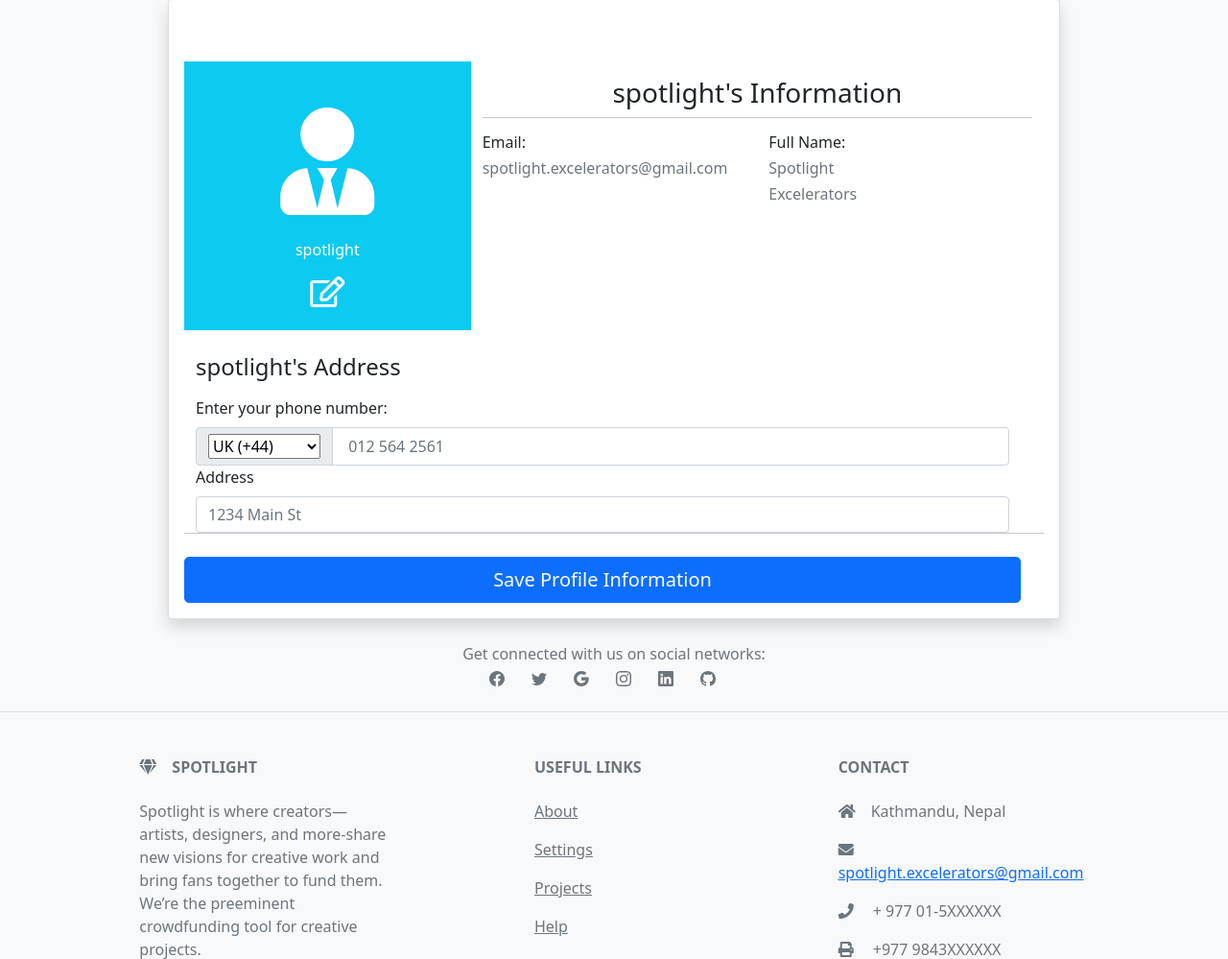
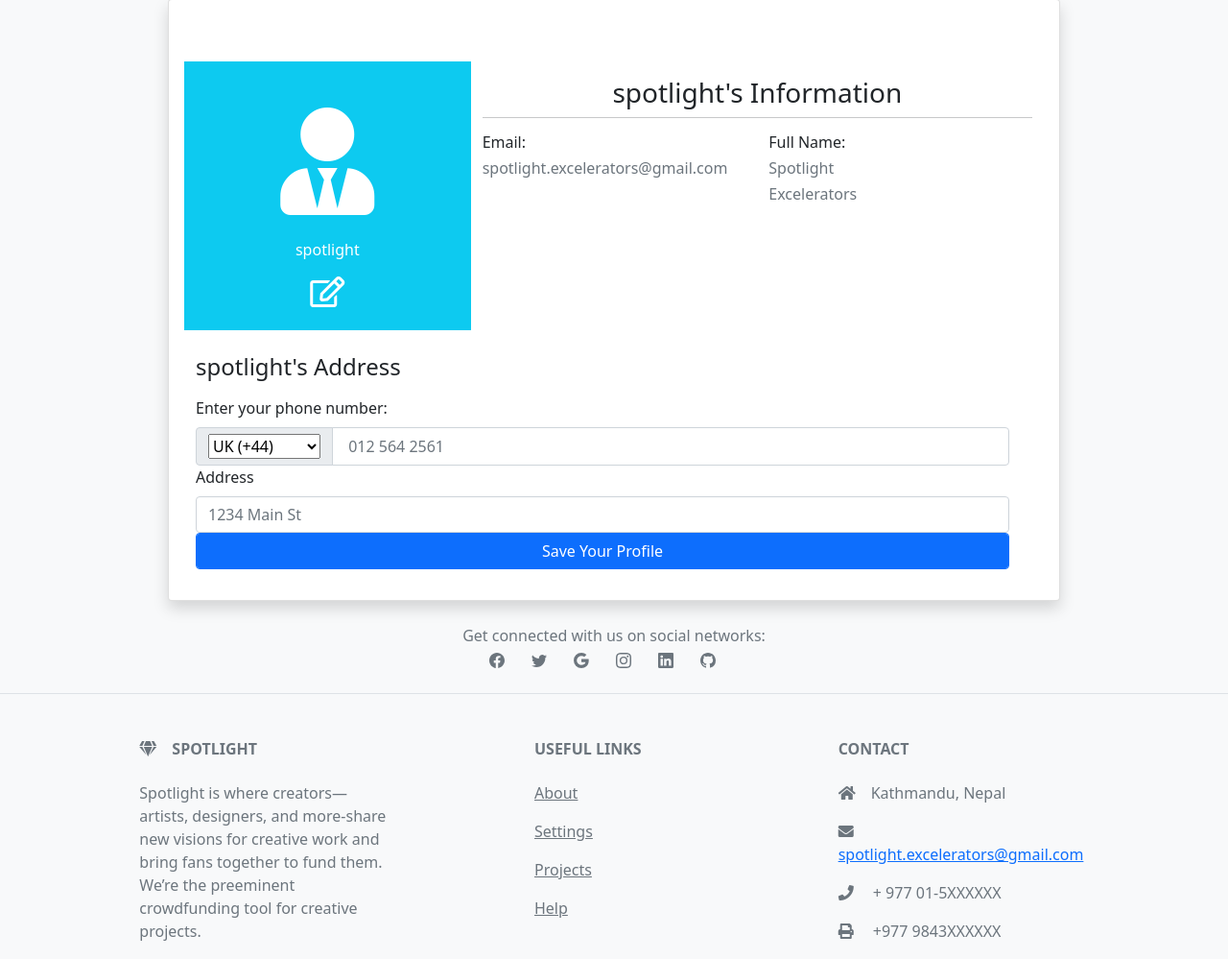
Before and after one commit to AaganMaskey/P2-Spotlight, a Django app: a page that uses spotlightv0/templates/profile.html in a window 1280 px wide. Shown: the part 98-1097 px from the top of the page at 96% size. Run offline with Django 3.2, Linux system fonts and the light colour scheme; a user stored in the database is signed in; some libraries are stand-ins or nearby versions.

Commit message:
saveprofile button redirect url fixed

```diff
--- a/spotlightv0/templates/profile.html
+++ b/spotlightv0/templates/profile.html
@@ -159,8 +159,13 @@
               </div>
             </div>
             {% endcomment %}
-            <hr class="mb-4">
-            <button class="btn btn-primary btn-lg btn-block container" type="submit">Save Profile Information</button>
+        <div class="form-group mb-3">
+          <input
+            type="submit"
+            value="Save Your Profile"
+            class="form-control btn btn-primary"
+          />
+        </div>
           </form>
         </div>
       </div>
```
